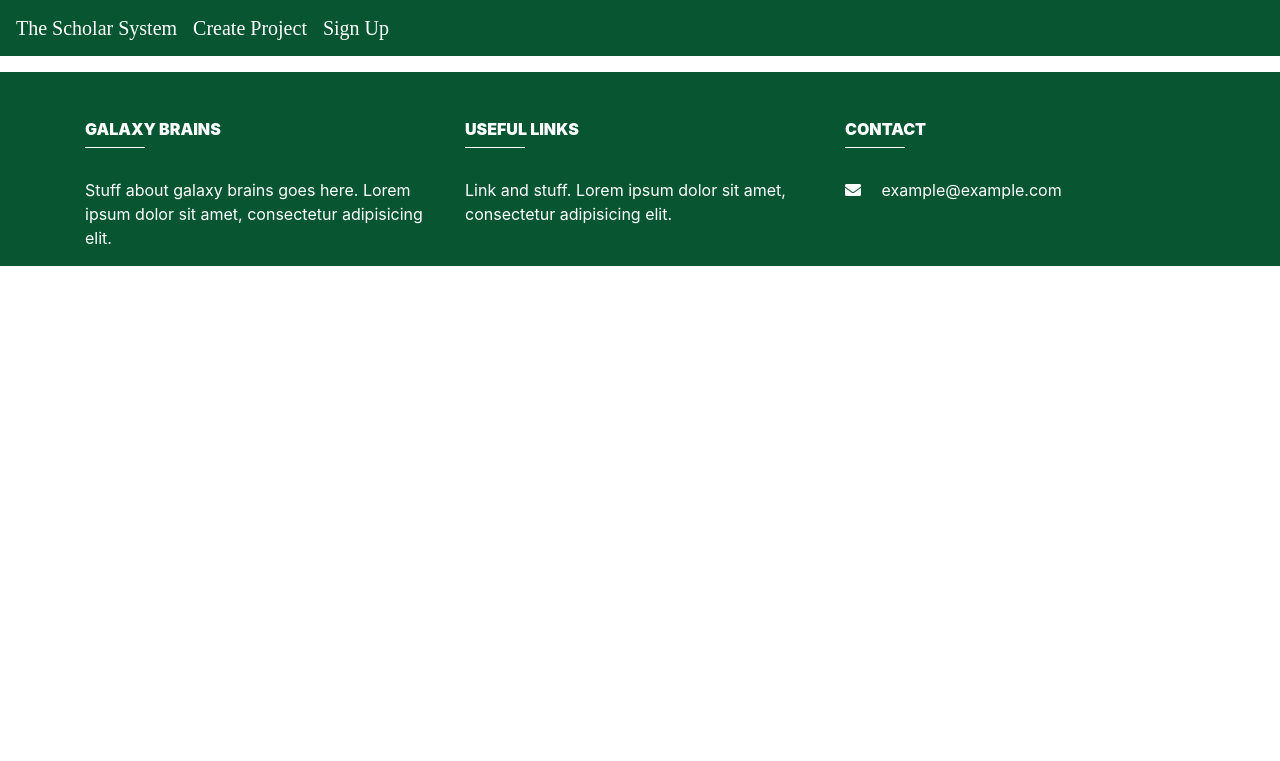
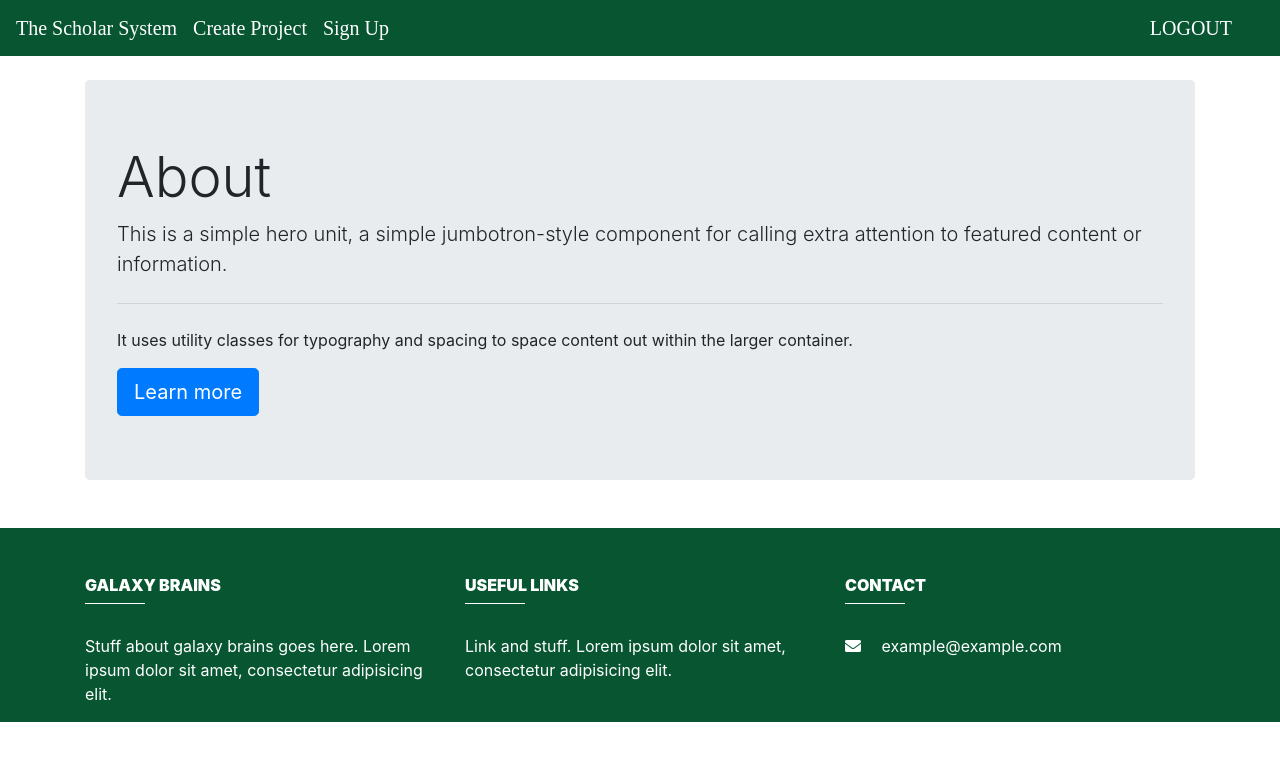
Before and after one commit to HACC2019/galaxy-brains, a Django app: page /landingPage/ in a window 1280 px wide. Shown: the top 761 px of the page. Run offline with Django 3.2, Linux system fonts and the light colour scheme; some libraries are stand-ins or nearby versions; some web fonts are replaced.

Commit message:
add landing page

```diff
--- a/src/constellation/templates/base.html
+++ b/src/constellation/templates/base.html
@@ -61,7 +61,7 @@
 </body>
 
 <footer>
-  <div class="container mt-5 text-white">
+  <div class="container mt-5 text-white footer">
     <div class="row">
       <div class="col mt-5">
         <h6 class="text-uppercase font-weight-bold">
--- a/src/constellation/templates/landingPage.html
+++ b/src/constellation/templates/landingPage.html
@@ -1,7 +1,23 @@
 {% extends 'base.html' %}
 
 {% block content %}
+<div class="container" style="margin-top: 80px;">
 
-Test
+
+	<div class="jumbotron">
+	  <h1 class="display-4">About</h1>
+	  <p class="lead">This is a simple hero unit, a simple jumbotron-style component for calling extra attention to featured content or information.</p>
+	  <hr class="my-4">
+	  <p>It uses utility classes for typography and spacing to space content out within the larger container.</p>
+	  <a class="btn btn-primary btn-lg" href="#" role="button">Learn more</a>
+	</div>
+
+
+
+
+</div>
+
+
+
 
 {% endblock %}
```
Also changed, not shown: src/db.sqlite3.
